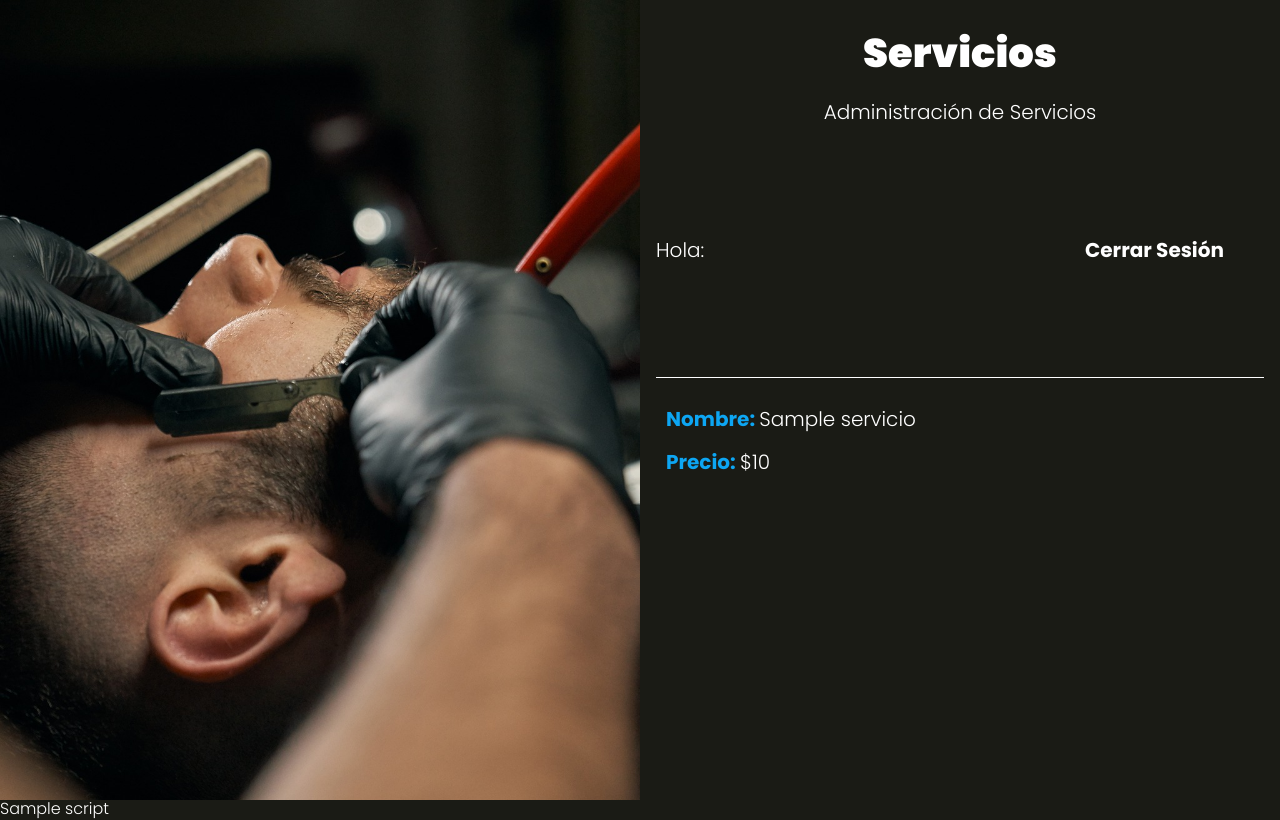
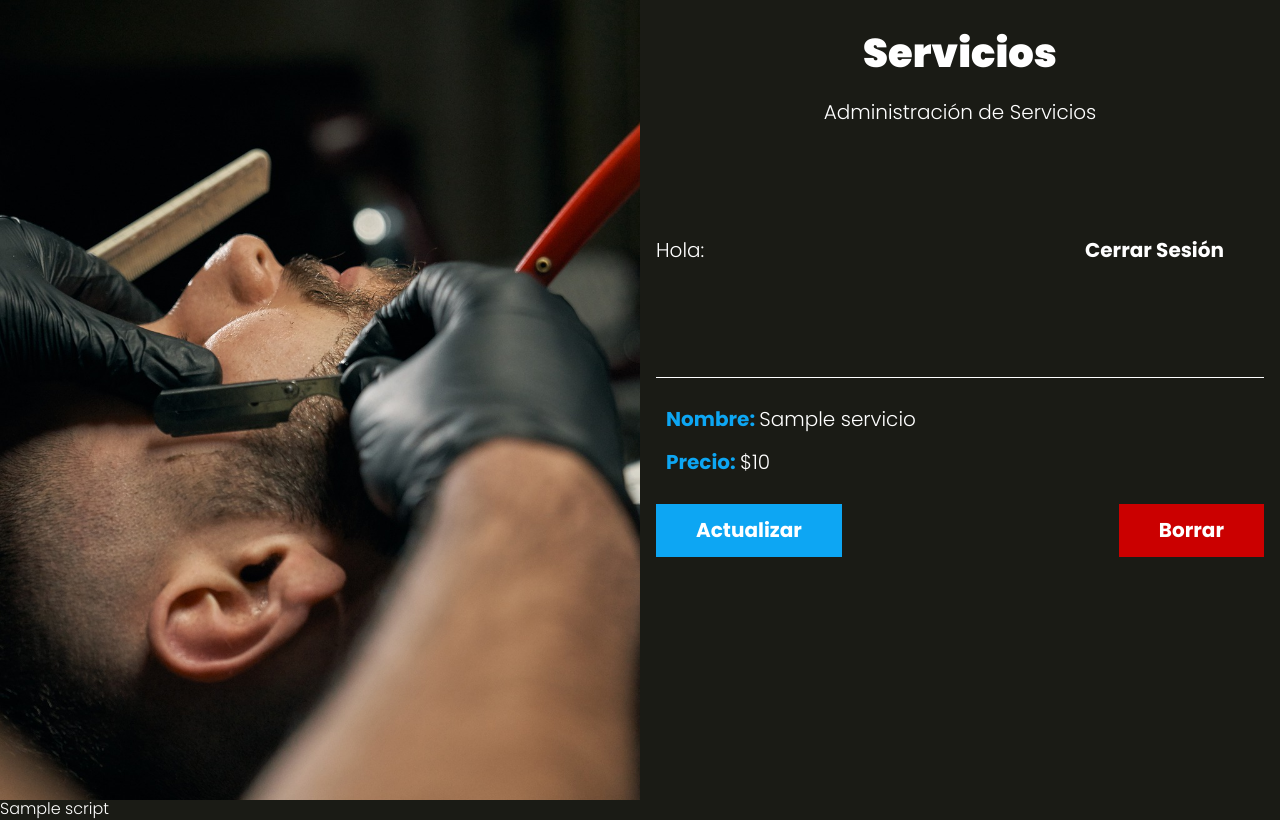
Before and after one commit to MarianaOngay17/appsalon_MVC, a PHP site: the page made by views/servicios/index.php in a window 1280 px wide. Run offline with PHP 8.4, Linux system fonts and the light colour scheme; the template is opened without the code that fills it: most values are stand-ins (such as "Sample title", 1, 10 or a date in 2020).

Commit message:
CRUD servicios finalizado

```diff
--- a/src/scss/componentes/_acciones.scss
+++ b/src/scss/componentes/_acciones.scss
@@ -6,6 +6,7 @@
     @include m.tablet{
         display: flex;
         justify-content: space-between;
+        align-items: center;
     }
     a{
         color: v.$blanco;
--- a/src/scss/layout/_admin.scss
+++ b/src/scss/layout/_admin.scss
@@ -25,4 +25,13 @@
 
 .servicios{
     @extend .citas;
+
+    .acciones{
+        margin: 0;
+    }
+
+    .boton,
+    .boton-eliminar{
+        margin: 0 0 2rem 0;
+    }
 }
--- a/views/servicios/index.php
+++ b/views/servicios/index.php
@@ -9,6 +9,13 @@
             <p>Nombre: <span><?php echo $servicio->nombre; ?></span></p>
             <p>Precio: <span>$<?php echo $servicio->precio; ?></span></p>
         </li>
+        <div class="acciones">
+            <a class="boton "href="/servicios/actualizar?id=<?php echo $servicio->id; ?>">Actualizar</a>
 
+            <form action="/servicios/eliminar" method="POST">
+                <input type="hidden" name="id" value="<?php echo $servicio->id; ?>">
+                <input type="submit" value="Borrar" class="boton-eliminar">
+            </form>
+        </div>
     <?php endforeach; ?>
 </ul>
```
Also changed, not shown: controllers/ServicioController.php (+21 -7 lines), views/servicios/actualizar.php (+9 -1 lines), public/build/css/app.css, 1 other file.
